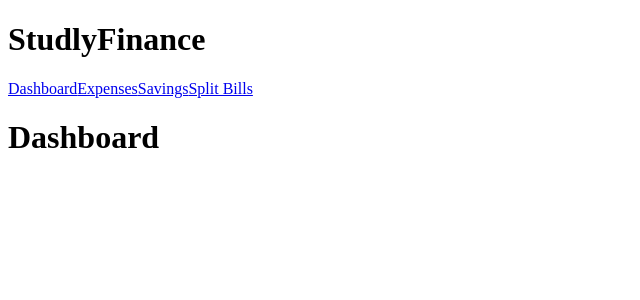
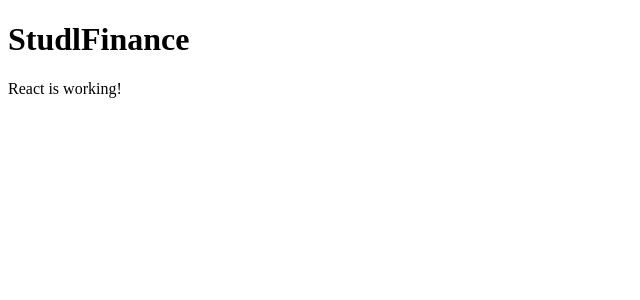
Before and after one commit to Joenelson1878/JoeNPortfolio, a React (Vite) app in the folder personal_finance_app/frontend/: page / in a window 1280 px wide. Shown: the top 300 px of the page, without its empty margins (0-640 px from the left). Built offline with nearby package versions, Linux system fonts and the light colour scheme.

Commit message:
temp commit to fix a bug

```diff
--- a/personal_finance_app/frontend/src/App.jsx
+++ b/personal_finance_app/frontend/src/App.jsx
@@ -1,28 +1,9 @@
-import { BrowserRouter, Routes, Route } from "react-router-dom";
-import Sidebar from "./components/Sidebar";
-
 function App() {
   return (
-    <BrowserRouter>
-
-      <div className="flex bg-gray-100 min-h-screen">
-
-        <Sidebar />
-
-        <div className="flex-1 p-8">
-
-          <Routes>
-            <Route path="/" element={<h1>Dashboard</h1>} />
-            <Route path="/expenses" element={<h1>Expenses</h1>} />
-            <Route path="/savings" element={<h1>Savings</h1>} />
-            <Route path="/split-bills" element={<h1>Split Bills</h1>} />
-          </Routes>
-
-        </div>
-
-      </div>
-
-    </BrowserRouter>
+    <div>
+      <h1>StudlFinance</h1>
+      <p>React is working!</p>
+    </div>
   );
 }
 
```
